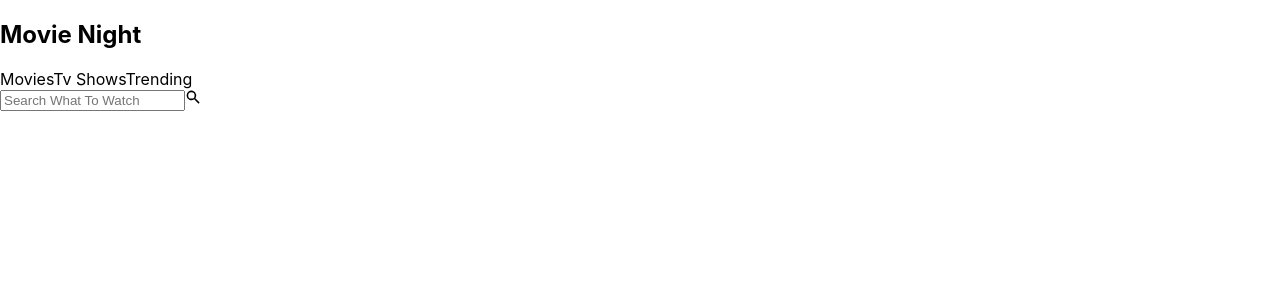
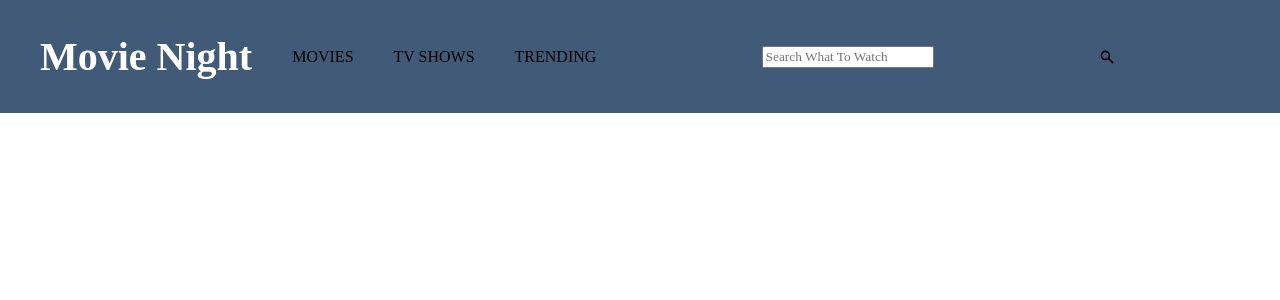
Before and after one commit to jazsadevee/Flick-Finder, a React (Create React App) app: page / in a window 1280 px wide. Shown: the top 300 px of the page. Built offline with nearby package versions, Linux system fonts and the light colour scheme.

Commit message:
add Css styling for navbar

```diff
--- a/src/Styles/NavBarStyle.css
+++ b/src/Styles/NavBarStyle.css
@@ -0,0 +1,40 @@
+* {
+  font-family: 'Bree Serif', serif;
+  font-family: 'Playfair Display', serif;
+}
+
+nav {
+  width: 100vw;
+  display: flex;
+  justify-content: space-between;
+  background-color: #415a77;
+  align-items: center;
+}
+
+nav h1 {
+  color: #fff;
+  margin-left: 40px;
+  font-size: 40px;
+}
+
+nav a {
+  text-decoration: none;
+}
+
+nav span {
+  cursor: pointer;
+  margin-left: 40px;
+  font-size: 16px;
+  text-transform: uppercase;
+}
+
+nav span:hover {
+  color: #fff;
+  border-bottom: 2px solid #778da9;
+  padding-bottom: 5px;
+}
+
+.nav-options {
+  display: flex;
+  align-items: center;
+}
```
